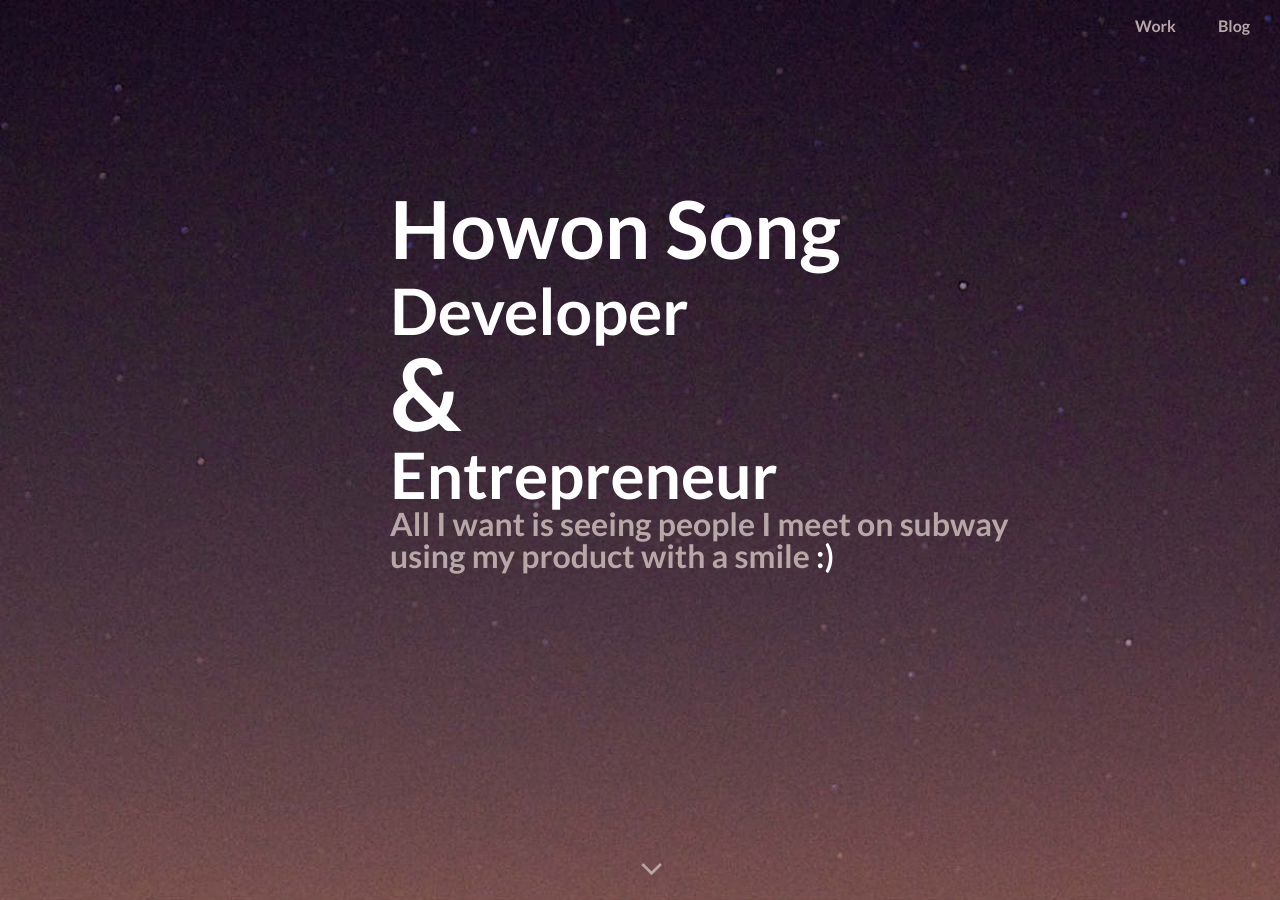
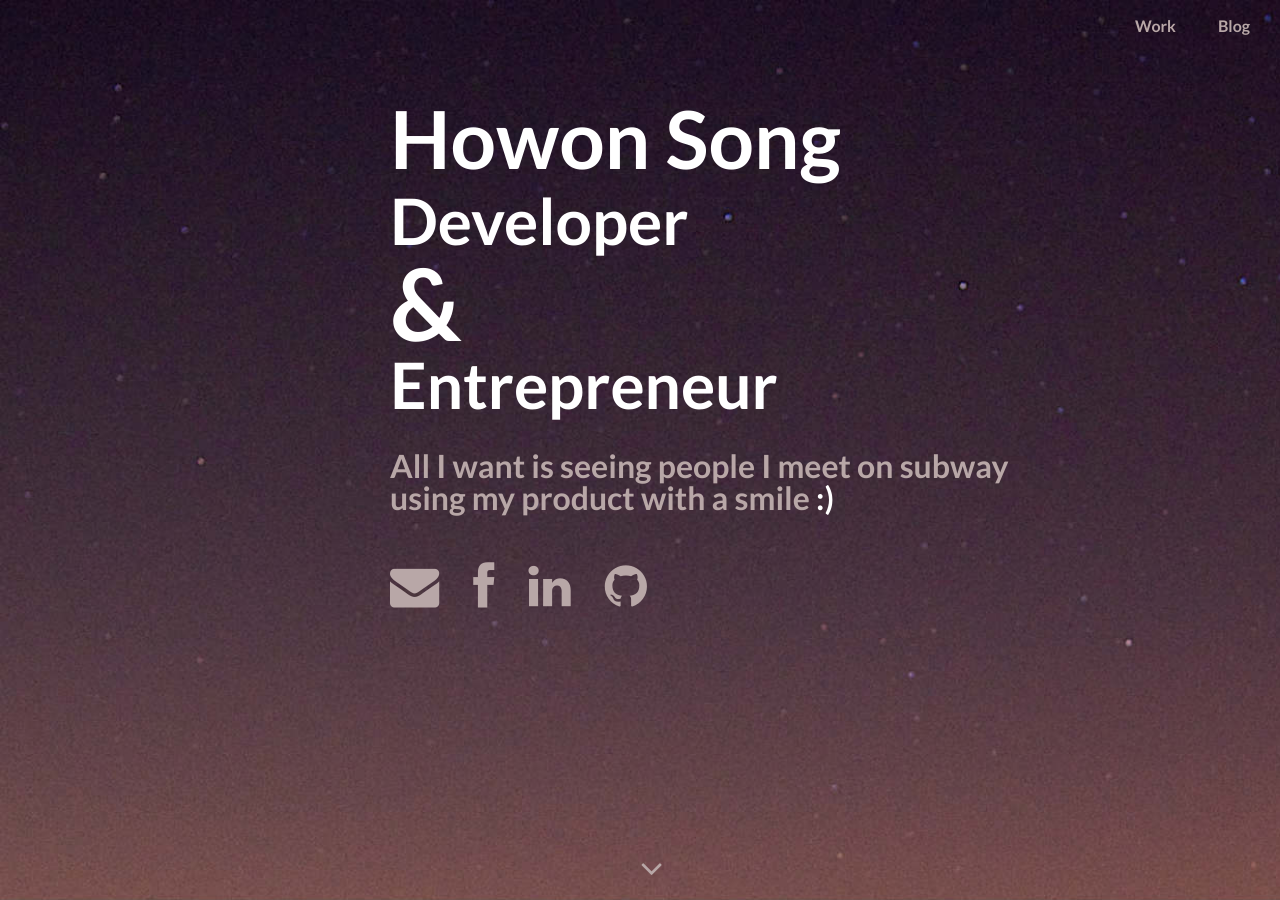
Before and after one commit to woniesong92/oldBlog, a Jekyll site: the page built from index.html, in a window 1280 px wide and 900 px high. Built offline with Jekyll 4.4.1, drawn with Linux system fonts in a browser that asks for light colours; Markdown is read by kramdown in place of the engine named in the settings.

Commit message:
added icons

```diff
--- a/css/main.css
+++ b/css/main.css
@@ -313,7 +313,7 @@ a:visited { color: #a0a; }
 
 #self-marketing {
   position: absolute;
-  top: 20%;
+  top: 10%;
   left: 50%;
   margin-left: -2.5em;
   width: 50%;
@@ -330,6 +330,8 @@ a:visited { color: #a0a; }
 }
 
 .long-logo {
+  margin-top: 1em;
+  margin-bottom: 1em;
   font-size: .5em;
   line-height: 1em;
   color: #b8a7a7;
@@ -353,3 +355,15 @@ a:visited { color: #a0a; }
 a:hover #goto-second {
   color: white;
 }
+
+.social-icons {
+  margin-top: -10px;
+}
+
+.social-icons i {
+  padding-right: .5em;
+}
+
+.social-icons a {
+  color: #b8a7a7;
+}
--- a/index.html
+++ b/index.html
@@ -13,6 +13,12 @@ title: Howon Song
       <div class="small-jumbo">Entrepreneur</div>
       <div class="long-logo">All I want is seeing people I meet on subway
       using my product with a smile <span class="smile">:)</span></div>
+      <div class="social-icons">
+        <a href='#'><i class="fa fa-envelope"></i></a>
+        <a href='#'><i class="fa fa-facebook"></i></a>
+        <a href='#'><i class="fa fa-linkedin"></i></a>
+        <a href='#'><i class="fa fa-github"></i></a>
+      </div>
     </div>
     <a href="#"><div id="goto-second"><i class="fa fa-angle-down"></i></div></a>
   </div>
@@ -40,4 +46,5 @@ title: Howon Song
   $('.large-jumbo').fitText(0.8);
   $('.small-jumbo').fitText(1.0);
   $('.long-logo').fitText(2.0);
+  $('.social-icons').fitText(1.3);
 </script>
```
